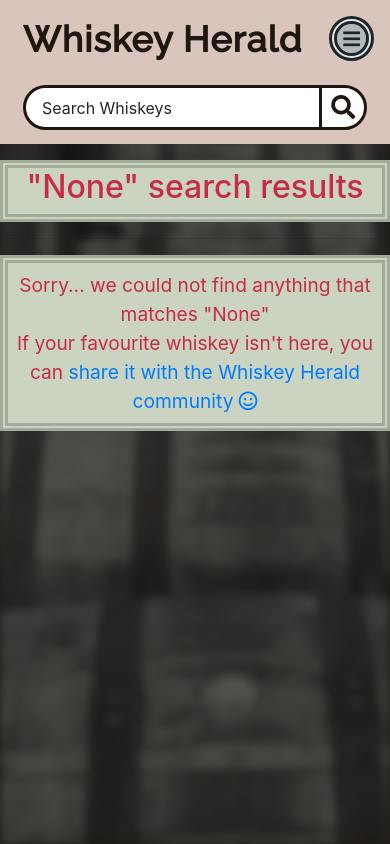
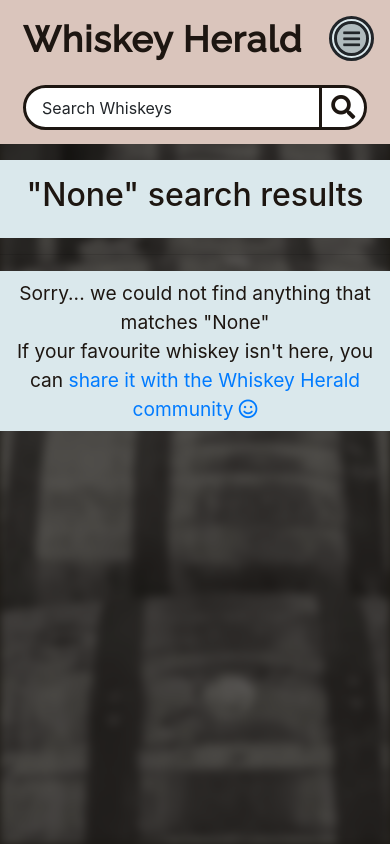
Before and after one commit to paulloy/whiskey_herald_msp3, a Flask app: page /search in a window 390 px wide. Run offline with Flask 2, Linux system fonts and the light colour scheme; data that the repository does not hold is empty; style sheets or scripts are compiled from the project's sources; some libraries are stand-ins or nearby versions.

Commit message:
seach.html styled and responsive. changes made to colours, borders, paddings, font and hover pseudo elements

```diff
--- a/static/css/search.css
+++ b/static/css/search.css
@@ -1,48 +1,45 @@
 p:last-of-type {
-  border: 0.5rem double rgba(0, 0, 0, 0.2);
-  background-color: #CAD4C0;
+  background-color: #dae8ec;
   margin-top: 1rem;
   margin-bottom: 1rem;
-  color: #c72c44;
+  color: #1d1611;
   font-size: 1.2rem;
   padding: 0.5rem;
   text-align: center;
 }
 
 #searched {
-  border: 0.5rem double rgba(0, 0, 0, 0.2);
-  background-color: #CAD4C0;
+  background-color: #dae8ec;
   margin-top: 1rem;
   margin-bottom: 1rem;
+  padding: 1rem;
 }
 #searched h2 {
   margin-left: auto;
   margin-right: auto;
-  color: #c72c44;
+  color: #1d1611;
 }
 
-#results {
-  border: 0.5rem double rgba(0, 0, 0, 0.2);
-}
 #results div {
   height: 25rem;
   border: 1px solid rgba(0, 0, 0, 0.2);
   padding: 0.5rem;
-  background-color: #CAD4C0;
+  background-color: #dae8ec;
 }
 #results div a {
   width: 100%;
   text-align: center;
   height: 100%;
+  text-decoration: none;
 }
 #results div a img {
-  height: 80%;
+  height: 70%;
   width: 100%;
   object-fit: scale-down;
-  border: 0.5rem double rgba(0, 0, 0, 0.2);
+  padding: 0.5rem;
 }
 #results div a p {
-  height: 20%;
+  height: 15%;
   margin: 0;
   font-size: 1.8rem;
   background-color: transparent;
@@ -54,6 +51,18 @@
   align-items: center;
   justify-content: center;
   width: 100%;
+  color: #c72c44;
+}
+#results div a p:last-of-type {
+  color: #212529;
+  font-size: 1.2rem;
+  font-weight: 500;
+}
+#results div a:hover p:last-of-type {
+  text-decoration: underline;
+}
+#results div:hover {
+  box-shadow: inset 50rem 50rem rgba(0, 0, 0, 0.1);
 }
 
 /*# sourceMappingURL=search.css.map */
--- a/static/scss/search.scss
+++ b/static/scss/search.scss
@@ -6,52 +6,53 @@
 $padding: 0.5rem 1rem 0.5rem 1rem;
 $font: 'Poppins', sans-serif;
 
-// #header {
-//     display: none !important;
-// }
+$color1: #dae8ec;
+$color2: #dac5bc;
+$color3: #b48464;
+$color4: #572313;
+$color5: #1d1611;
 
 p:last-of-type {
-    border: 0.5rem double rgba(0, 0, 0, 0.2);
-    background-color: $green;
+    background-color: $color1;
     margin-top: 1rem;
     margin-bottom: 1rem;
-    color: $red;
+    color: $color5;
     font-size: 1.2rem;
     padding: 0.5rem;
     text-align: center;
 }
 
 #searched {
-    border: 0.5rem double rgba(0, 0, 0, 0.2);
-    background-color: $green;
+    background-color: $color1;
     margin-top: 1rem;
     margin-bottom: 1rem;
+    padding: 1rem;
     h2 {
         margin-left: auto;
         margin-right: auto;
-        color: $red;
+        color: $color5;
     }
 }
 
 #results {
-    border: 0.5rem double rgba(0, 0, 0, 0.2);
     div {
         height: 25rem;
         border: 1px solid rgba(0, 0, 0, 0.2);
         padding: 0.5rem;
-        background-color: $green;
+        background-color: $color1;
         a {
             width: 100%;
             text-align: center;
             height: 100%;
+            text-decoration: none;
             img {
-                height: 80%;
+                height: 70%;
                 width: 100%;
                 object-fit: scale-down;
-                border: 0.5rem double rgba(0, 0, 0, 0.2);
+                padding: 0.5rem;
             }
             p {
-                height: 20%;
+                height: 15%;
                 margin: 0;
                 font-size: 1.8rem;
                 background-color: transparent;
@@ -63,7 +64,19 @@
                 align-items: center;
                 justify-content: center;
                 width: 100%;
+                color: $red;
+            }
+            p:last-of-type {
+                color: $black;
+                font-size: 1.2rem;
+                font-weight: 500;
             }
         }
+        a:hover p:last-of-type {
+            text-decoration: underline;
+        }
+    }
+    div:hover {
+        box-shadow: inset 50rem 50rem rgba(0, 0, 0, 0.1);
     }
 }
```
Also changed, not shown: 1 other file.
